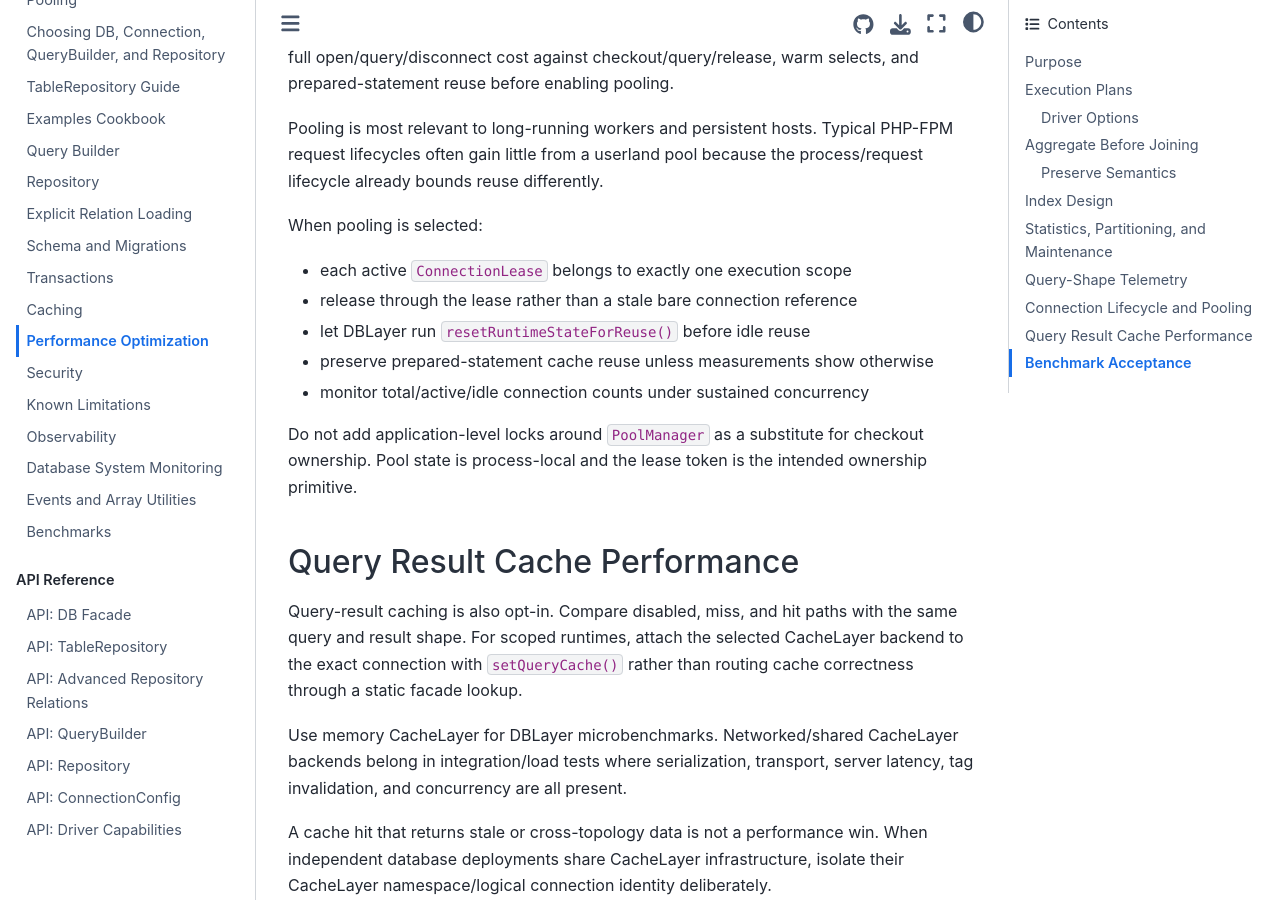
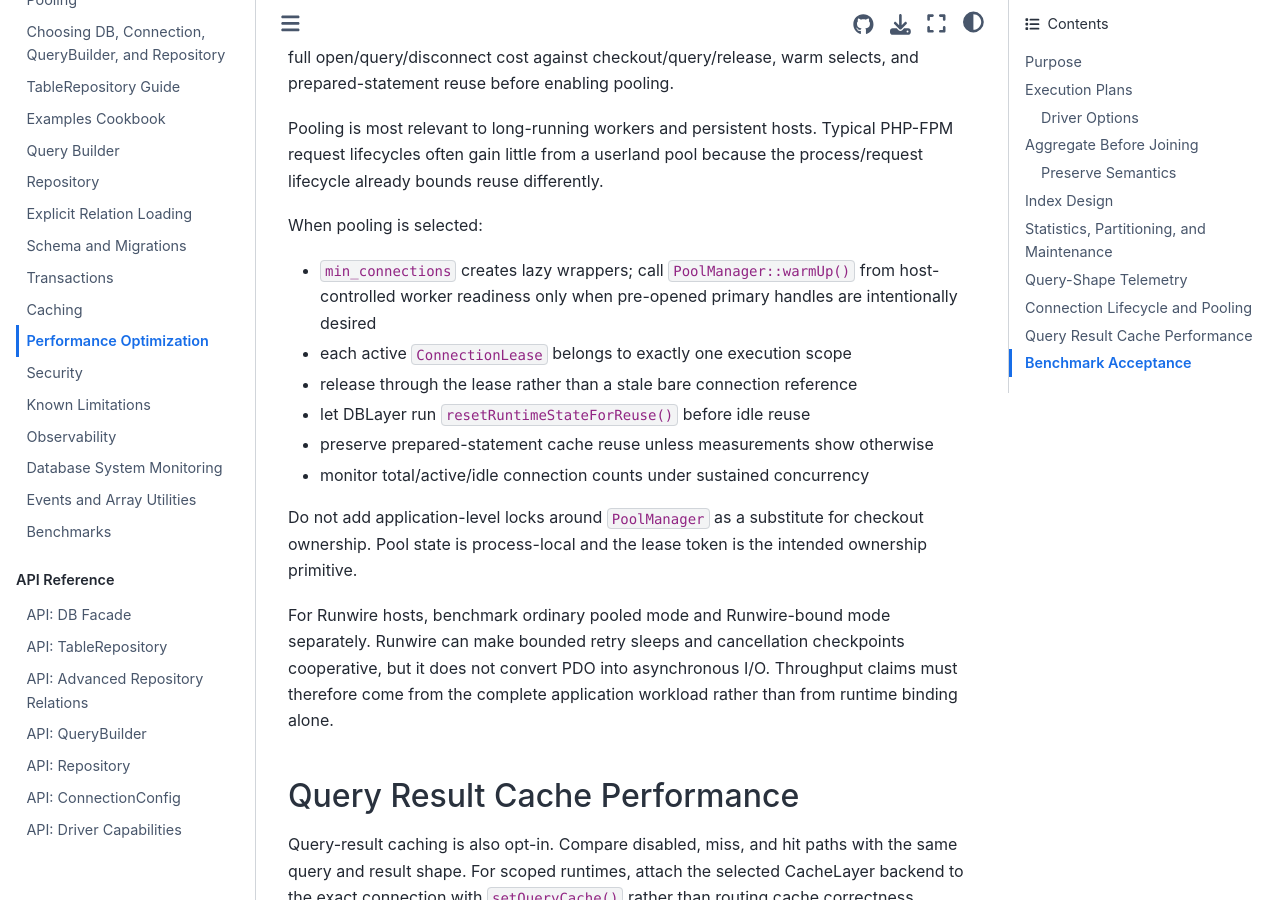
Before and after one commit to infocyph/DBLayer, a Sphinx documentation site: the page built from docs/performance-optimization.rst, in a window 1280 px wide and 900 px high, scrolled down 5843 px. Built offline with Sphinx 7.4.7 and the Sphinx Book theme 1.1.4, drawn with Linux system fonts in a browser that asks for light colours.

Commit message:
docs(perf): cover worker warmup and Runwire measurement

```diff
--- a/docs/performance-optimization.rst
+++ b/docs/performance-optimization.rst
@@ -283,6 +283,9 @@ process/request lifecycle already bounds reuse differently.
 
 When pooling is selected:
 
+- ``min_connections`` creates lazy wrappers; call
+  ``PoolManager::warmUp()`` from host-controlled worker readiness only when
+  pre-opened primary handles are intentionally desired
 - each active ``ConnectionLease`` belongs to exactly one execution scope
 - release through the lease rather than a stale bare connection reference
 - let DBLayer run ``resetRuntimeStateForReuse()`` before idle reuse
@@ -292,6 +295,12 @@ When pooling is selected:
 Do not add application-level locks around ``PoolManager`` as a substitute for
 checkout ownership. Pool state is process-local and the lease token is the
 intended ownership primitive.
+
+For Runwire hosts, benchmark ordinary pooled mode and Runwire-bound mode
+separately. Runwire can make bounded retry sleeps and cancellation checkpoints
+cooperative, but it does not convert PDO into asynchronous I/O. Throughput
+claims must therefore come from the complete application workload rather than
+from runtime binding alone.
 
 Query Result Cache Performance
 ------------------------------
```
